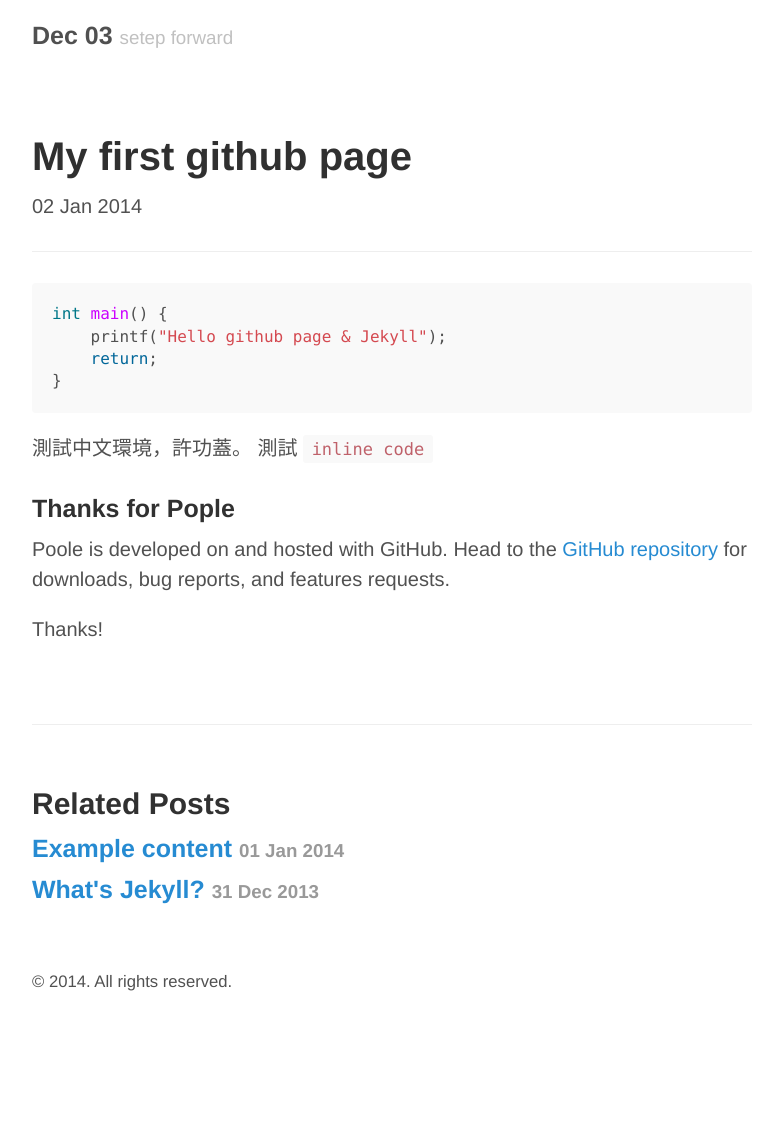
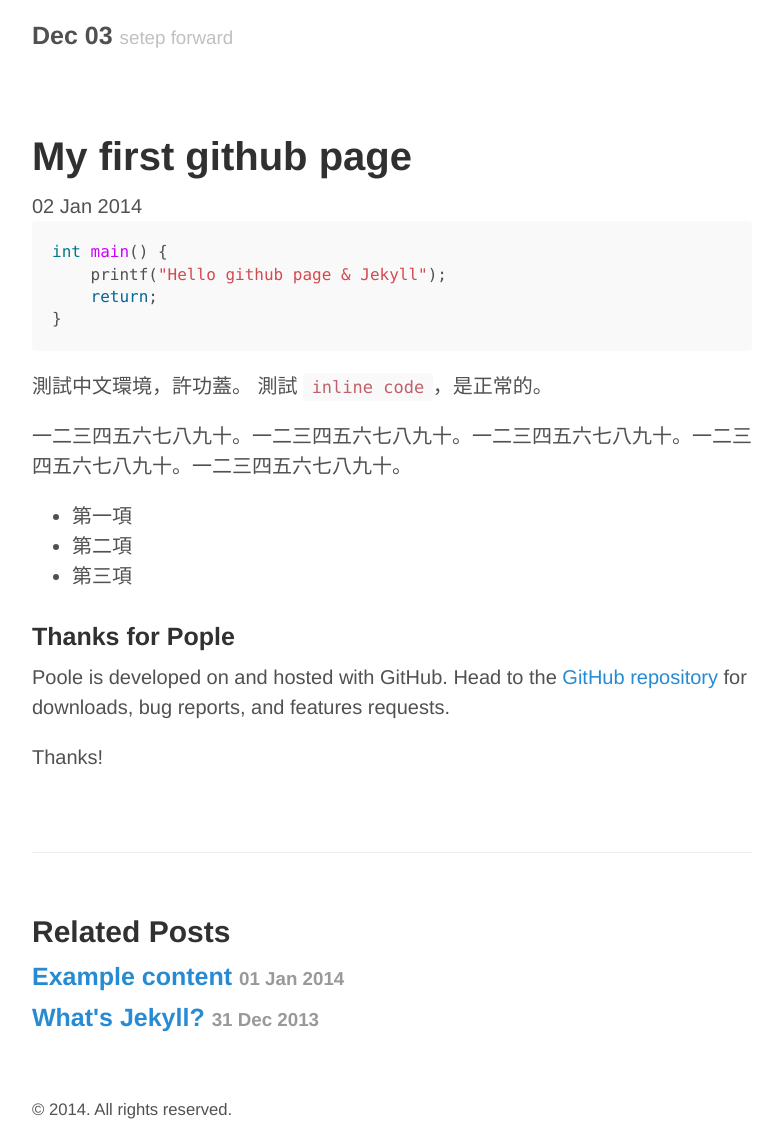
Before and after one commit to lightDer/lightder.github.io, a Jekyll site: the page built from _posts/2014-01-02-introducing-poole.md, in a window 1280 px wide. Shown: the whole page, without its empty margins (248-1031 px from the left). Built offline with Jekyll 4.4.1, drawn with Linux system fonts in a browser that asks for light colours; before the commit the page ends 995 px from its top, so only the background shows below that.

Commit message:
- 一行幾個字

````diff
--- a/_posts/2014-01-02-introducing-poole.md
+++ b/_posts/2014-01-02-introducing-poole.md
@@ -3,8 +3,6 @@ layout: post
 title: My first github page
 ---
 
-
------
 ```c
 int main() {
     printf("Hello github page & Jekyll");
@@ -13,7 +11,13 @@ int main() {
 ```
 
 測試中文環境，許功蓋。
-測試 `inline code`
+測試 `inline code`，是正常的。
+
+一二三四五六七八九十。一二三四五六七八九十。一二三四五六七八九十。一二三四五六七八九十。一二三四五六七八九十。
+
+- 第一項
+- 第二項
+- 第三項
 
 
 ### Thanks for Pople
````
